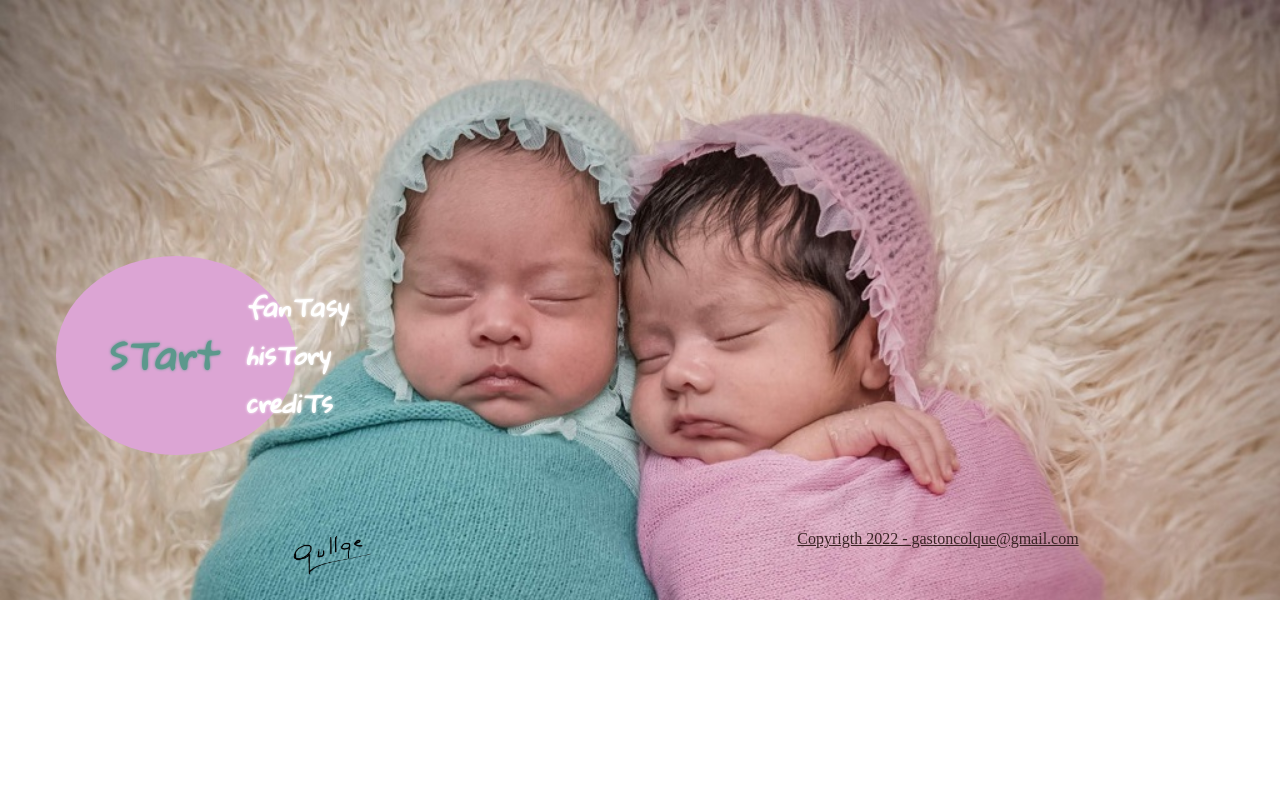
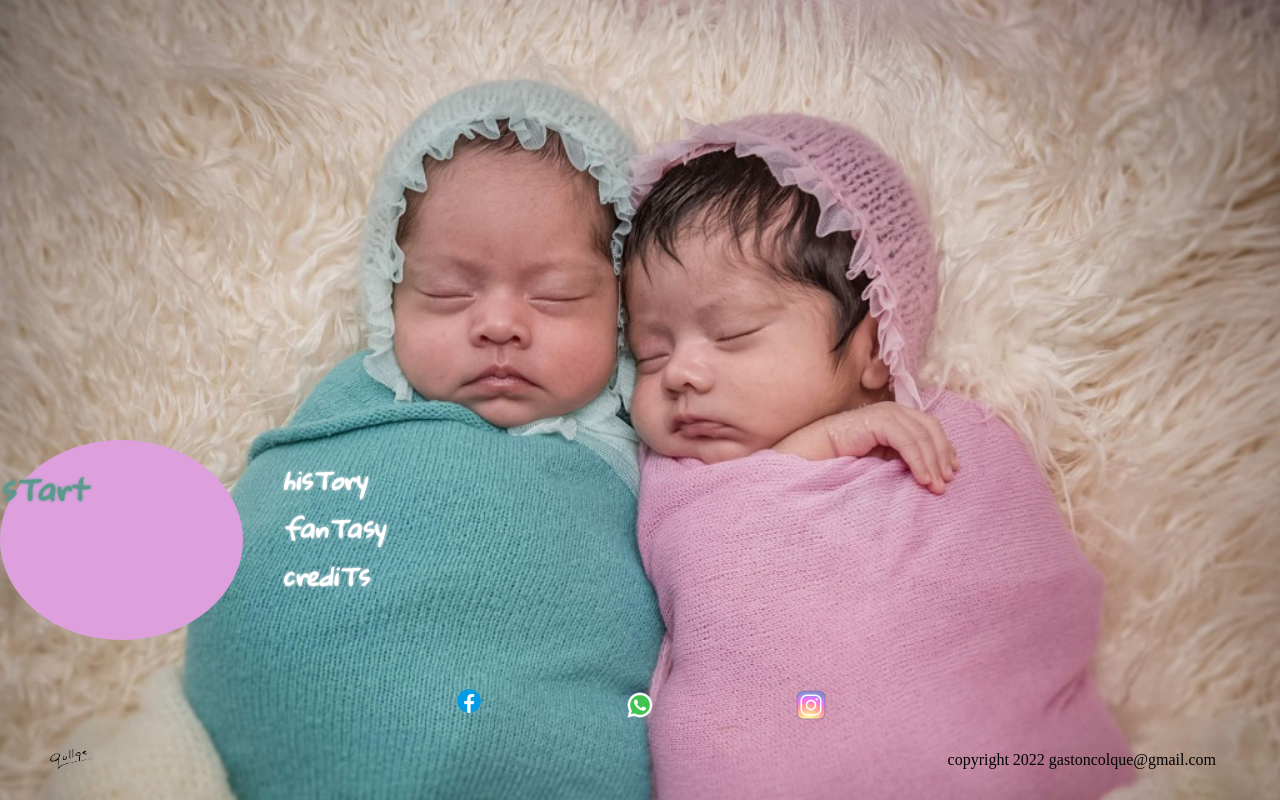
Before and after one commit to Gas111/mellis, a plain HTML site: page index.html in a window 1280 px wide. Drawn offline with Linux system fonts and the light colour scheme.

Commit message:
se cambio el index

```diff
--- /dev/null
+++ b/css/index.css
@@ -0,0 +1,158 @@
+body{
+    align-items: center;
+    background-position: center top;
+    background-size: cover;
+    background-repeat: none;
+    display: flex;
+    flex-direction: column;
+    height:100vh;
+    margin:0;
+
+}
+
+header{
+    height:55vh;
+    width:100%;
+}
+main{
+    /* background-color:plum; */
+    border-radius: 60%;
+    display: inline-flex;
+    justify-content: space-evenly;
+    width:50%;
+    height:25vh;
+    width:40vw;
+    font-family: 'Gloria Hallelujah', cursive;
+    font-style:italic;
+    font-weight: bold;
+    text-shadow:0 0 3px;
+
+}
+.start{
+    background-color:plum;
+    border-radius: 60%;
+    width:20vw;
+
+}
+ul{    list-style: none;
+}
+.vacio{
+
+    width:30vw;
+    height:5vh;
+}
+
+
+.menu1{
+    color:rgb(92, 152, 140);
+    text-decoration: none;
+    font-size: 150%;
+
+
+}
+.menu2{
+    text-decoration: none;
+    color:white;
+    /* list-style: none; */
+    font-size: 120%;
+
+}
+
+
+footer
+{   align-items:center;
+    /* background-color:rgb(149, 140, 113); */
+    display: inline-flex;
+    justify-content: space-between;
+    width:100%;
+    height:10vh;
+}
+.icons1{
+    display:flex;
+    align-items:flex-end;
+    height:10vh;
+    width:100vw;
+}
+.icons2{
+    display: inline-flex;
+    align-items:flex-end;
+    height:10vh;
+    justify-content: space-around;
+    width:40vw;
+}
+
+.firma{
+    display:inline-flex;
+    height:10vh;
+    width: 30vw;
+    padding-left: 0%;
+}
+.copy{
+    padding-right: 5%;
+    display:flex;
+
+}
+
+/* efecto hover */
+
+@media(hover:hover){
+
+    .menu1:hover{
+        text-decoration: none;
+        color:rgb(176, 81, 81);
+    }
+    .menu2:hover{
+
+        color:rgb(46, 122, 84);
+        text-decoration: none;
+
+
+    }
+
+}
+
+
+
+
+/* si es mayor a 750px cambia */
+@media (min-width:750px){
+
+    body{
+        align-items:flex-start ;
+    }
+
+    main{
+        width:30vw;
+
+    }
+    .icons{
+        width:100%;
+    }
+    ul{
+        display:list-item;
+    }
+
+    .menu1{
+    font-size: 180%;
+
+
+    }
+    .menu2{
+    font-size: 150%;
+
+    }
+
+@media (max-width:450px){
+    .firma{
+        width:60%;
+    }
+    main{
+        width:80vw;
+
+    }
+    ul{
+        display:list-item;
+
+    }
+
+}
--- a/index.html
+++ b/index.html
@@ -4,39 +4,34 @@
     <meta charset="UTF-8">
     <meta http-equiv="X-UA-Compatible" content="IE=edge">
     <meta name="viewport" content="width=device-width, initial-scale=1.0">
-    <title>Mellis</title>
-    <link rel="stylesheet" href="style.css">
+    <title>Document</title>
+    <link rel="stylesheet" href="css/index.css">
     <link rel="preconnect" href="https://fonts.googleapis.com">
     <link rel="preconnect" href="https://fonts.gstatic.com" crossorigin>
     <link href="https://fonts.googleapis.com/css2?family=Gloria+Hallelujah&display=swap" rel="stylesheet">
+</head>
+<body style="background-image:url('img/umayalmabbs3.jpg')">
+    <header></header>
+    <main>
+    <div class="start"><h4><a class="menu1" href="start.html" style="text-decoration:none">sTart</a></h4></div>
+    <div class="lista"><ul>
+        <li><a class="menu2" href="">hisTory</a></li>
+        <li><a class="menu2" href="">fanTasy</a></li>
+        <li><a class="menu2" href="">crediTs</a></li>
+        </ul>
+    </div>
+    </main>
+    <div class="icons1">
+    <div class="vacio"></div>
+    <div class="icons2"><a href=""><img src="img/facebook.png" alt="facebook"></a><img src="img/whatsapp.png" alt="whatsapp"><img src="img/instagram.png" alt="instragram">
+    </div>
+    <div class="vacio"></div>
+    </div>
 
-</head>
-<body>
-    <header></header>
-    <main class="ppal" style="background-image:url('img/umayalmabbs3.jpg')">
-        <div class="menu">
-            <ul class="ul1">
-                <div class="start">
-                <li><h2><a class="astart" href="start.html">STart</a></h2></li>
-                </div>
-                <div class="otros">
-                <li><a class="a2" href="fantasy.html">fanTasy</a></li>
-                <li><a class="a2" href="history.html">hisTory</a></li>
-                <li><a class="a2" href="credits.html">crediTs</a></li>
-                </div>
-            </ul>
-        </div>
-    </main>
+    <footer>
+        <div class="firma"><img src="img/firma.png" alt="firma"></div>
+        <div class="copy"><p>copyright 2022 gastoncolque@gmail.com</p></div>
 
-    <footer class="foot">
-            <ul class="ul2">
-                <li class="firma"><img src="img/firma.png" alt="firma"></li>
-                <!-- <li class="icon3"><a href="fantasy.html"><img src="" alt="" srcset="">1</a></li>
-                <li class="icon2"><a href="history.html"><img src="" alt="" srcset="">2</a></li>
-                <!-- <li class="icon"><a href="credits.html"><img src="" alt="" srcset="">3</a></li> -->
-                <li class="icon"><a href="" style="color:rgb(57, 36, 36);">Copyrigth 2022 - gastoncolque@gmail.com</a></li>
-            </ul>
     </footer>
-
 </body>
 </html>
```
Also changed, not shown: fantasy.html (+31 -1 lines), history.html (+4 -1 lines), css/history.css (renamed from history.css), css/start.css (renamed from start.css), css/style.css (renamed from style.css), img/facebook.png (added), img/instagram.png (added), img/whatsapp.png (added).
